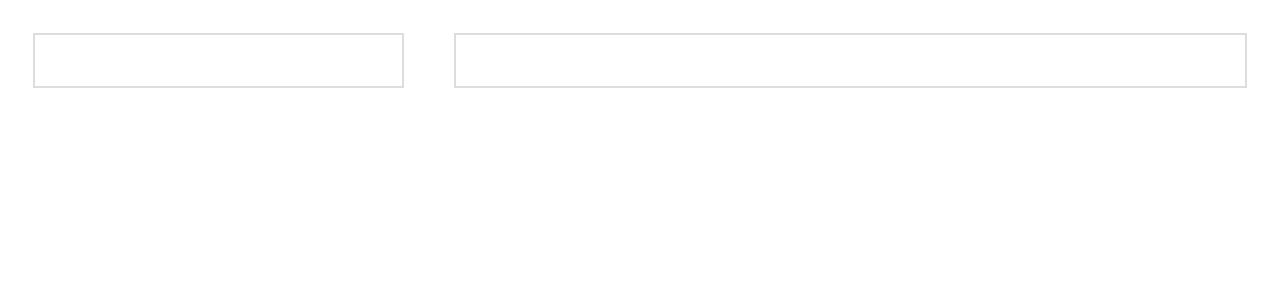
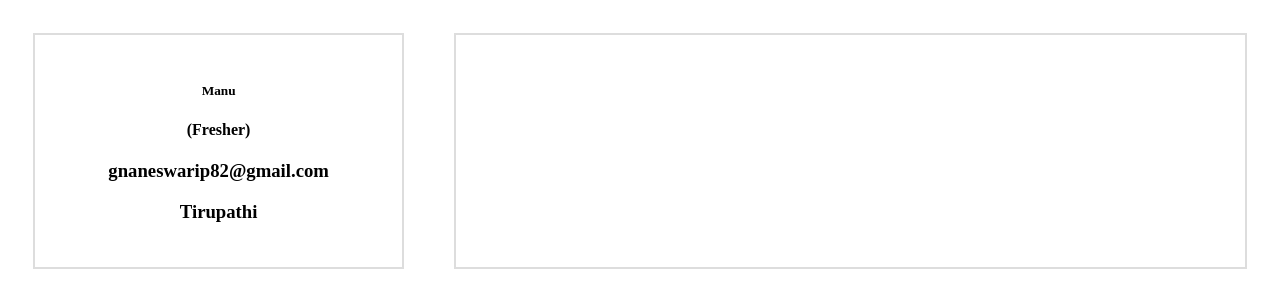
Before and after one commit to Gnaneswari535/resume, a plain HTML site: page resume.html in a window 1280 px wide. Drawn offline with Linux system fonts and the light colour scheme.

Commit message:
left child

```diff
--- a/resume.html
+++ b/resume.html
@@ -10,9 +10,14 @@
     <div class="parent">
       <!--Left Child -->
       <div class="leftChild">
-        <!--Right Child  -->
+        <h5>Manu</h5>
+        <h4>(Fresher)</h4>
+        <h3>gnaneswarip82@gmail.com</h3>
+        <h3>Tirupathi</h3>
+
 
       </div>
+      <!--Right Child  -->
       <div class="rightChild">
 
       </div>
--- a/style.css
+++ b/style.css
@@ -34,6 +34,16 @@ a{
   padding: 2%;
   margin: 2%;
 }
+img{
+  width:200px;
+  height: 200px;
+  border-radius:50%;
+
+}
+h5,h4,h3,
+h3{
+  text-align: center;
+}
 .rightChild{
   width: 70%;
   border: 2px solid #ddd;
```
Also changed, not shown: index.html (+1 -0 lines).
